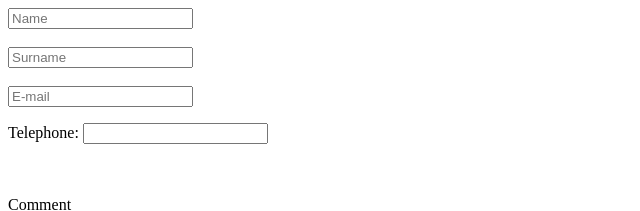
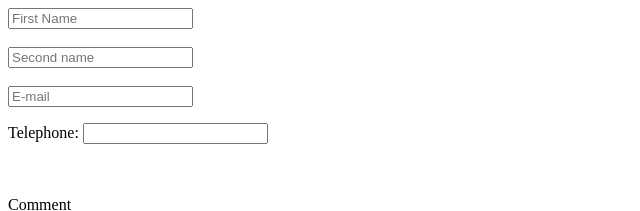
Before and after one commit to PrzemyslawSkrzyniarz/formspree-form, a plain HTML site: page index.html in a window 1280 px wide. Shown: the top 211 px of the page, 0-640 px from the left. Drawn offline with Linux system fonts and the light colour scheme.

Commit message:
Update index.html

```diff
--- a/index.html
+++ b/index.html
@@ -8,8 +8,8 @@
 
 <body>
     <form action="https://formspree.io/przemyslaw.hilary.skrzyniarz@gmail.com" method="POST">
-        <input type="text" name="fname" required placeholder="Name"><br><br>
-        <input type="text" name="Sname" required placeholder="Surname"><br><br>
+        <input type="text" name="fname" required placeholder="First Name"><br><br>
+        <input type="text" name="Sname" required placeholder="Second name"><br><br>
         <input type="email" name="_replyto" required placeholder="E-mail">
         <p><label>Telephone: <input type=tel></label></p><br>
 
```
